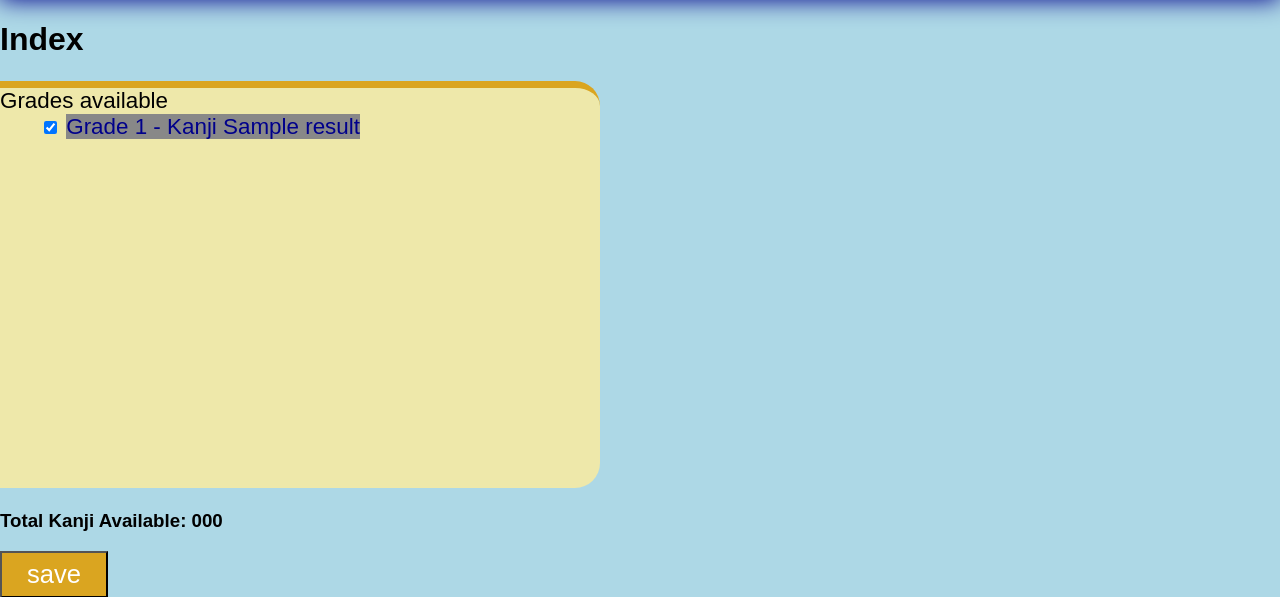
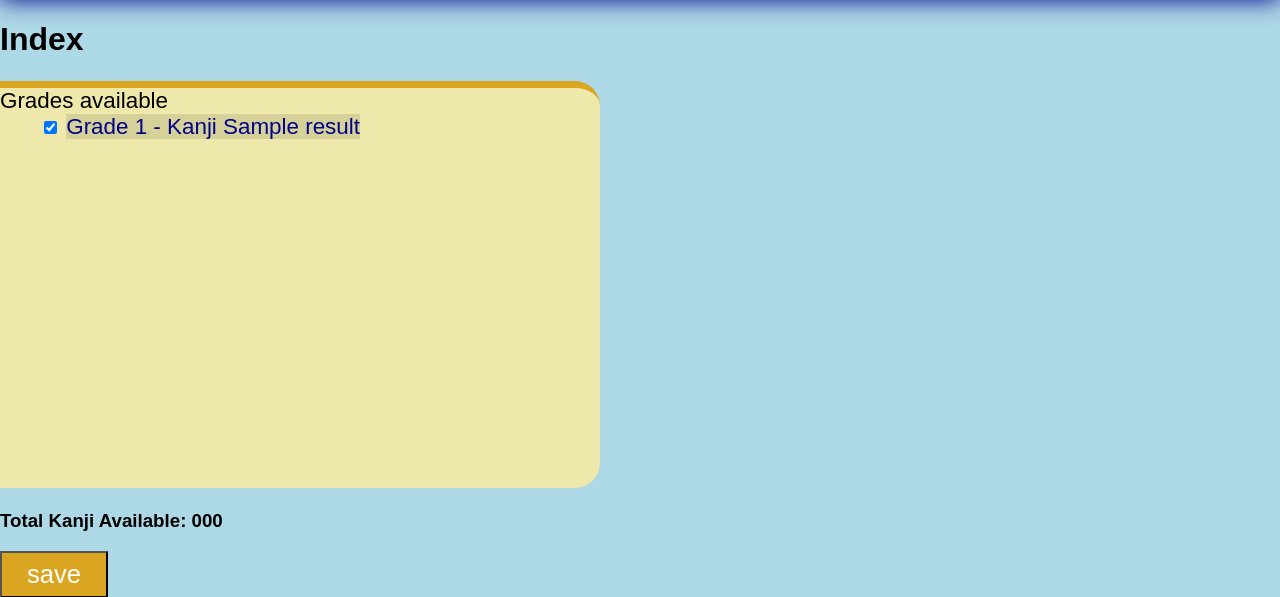
Before and after one commit to LeoKnox/kanji_app, a Flask app: template application/templates/index.html in a window 1280 px wide, with the box ticked. Shown: the part 46-643 px from the top of the page. Run offline with Flask 2, Linux system fonts and the light colour scheme; the template is opened without the code that fills it: most values are stand-ins (such as "Sample title", 1, 10 or a date in 2020).

Commit message:
Add files via upload

```diff
--- a/application/static/css/styles.css
+++ b/application/static/css/styles.css
@@ -154,7 +154,7 @@ input[type=checkbox] + label {
 
 input[type=checkbox]:checked + label {
     color: darkblue;
-    background-color: #888888;
+    background-color: rgb(214, 209, 152);
 }
 
 .timeslider {
@@ -210,7 +210,7 @@ input[type=checkbox]:checked + label {
 .kanji_info th, td {
     border: 2px solid goldenrod;
     padding: 2px 6px;
-    background-color: rgb(214, 209, 152)
+    background-color: rgb(214, 209, 152);
 }
 
 .content {
```
